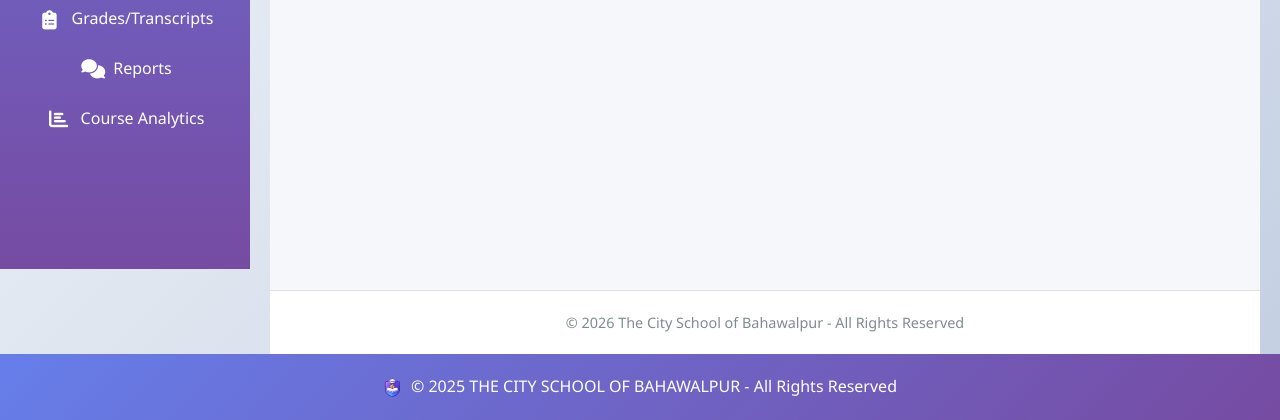
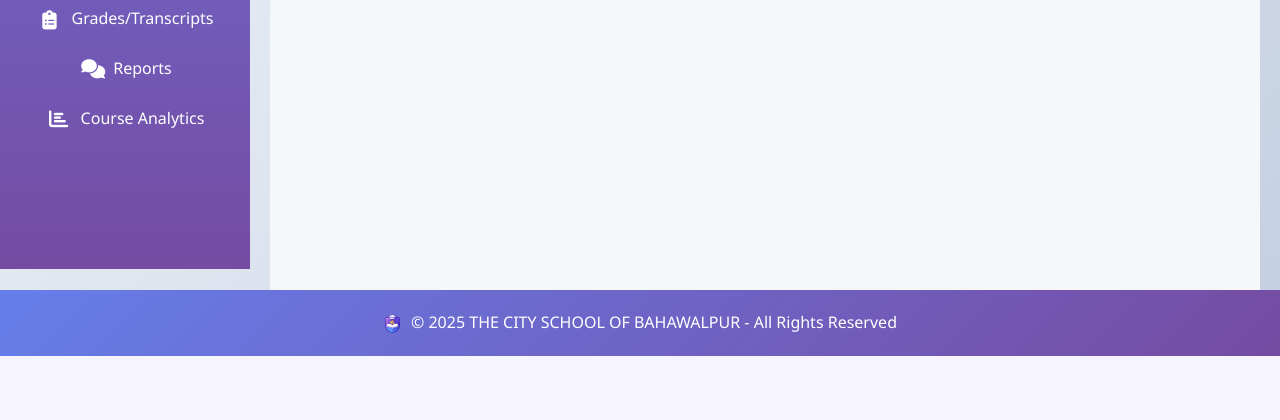
Before and after one commit to MuhammadMoueen/school-app, a Django app: template school_management/templates/teacher/teacher_base.html in a window 1280 px wide. Shown: the part 531-951 px from the top of the page. After the commit the page ends 887 px from the top, so only its background shows below. Run offline with Django 5.2, Linux system fonts and the light colour scheme; the template is opened without the code that fills it, so the values that code supplies are empty.

Commit message:
Remove duplicate footer from teacher_base.html to fix double footer issue across all pages

```diff
--- a/school_management/templates/teacher/teacher_base.html
+++ b/school_management/templates/teacher/teacher_base.html
@@ -154,11 +154,6 @@
             <!-- Page-specific content goes here -->
             {% endblock %}
         </div>
-
-        <!-- Footer -->
-        <footer class="teacher-footer">
-            <p>&copy; 2026 The City School of Bahawalpur - All Rights Reserved</p>
-        </footer>
     </main>
 </div>
 
```
